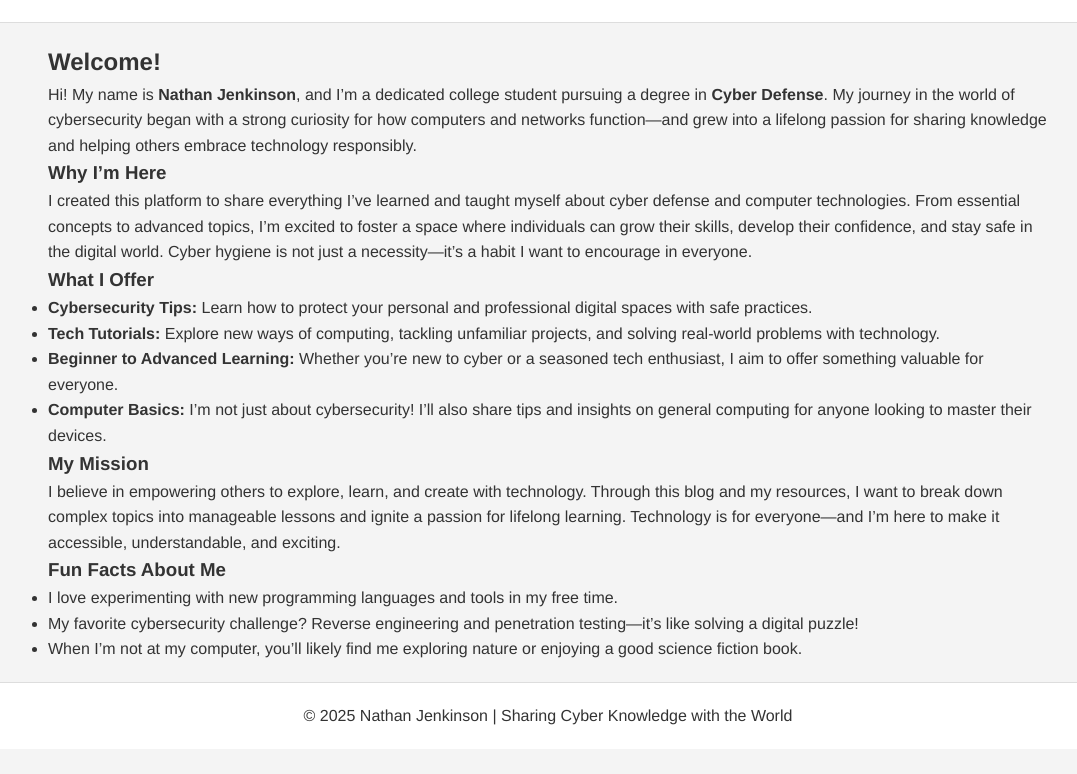
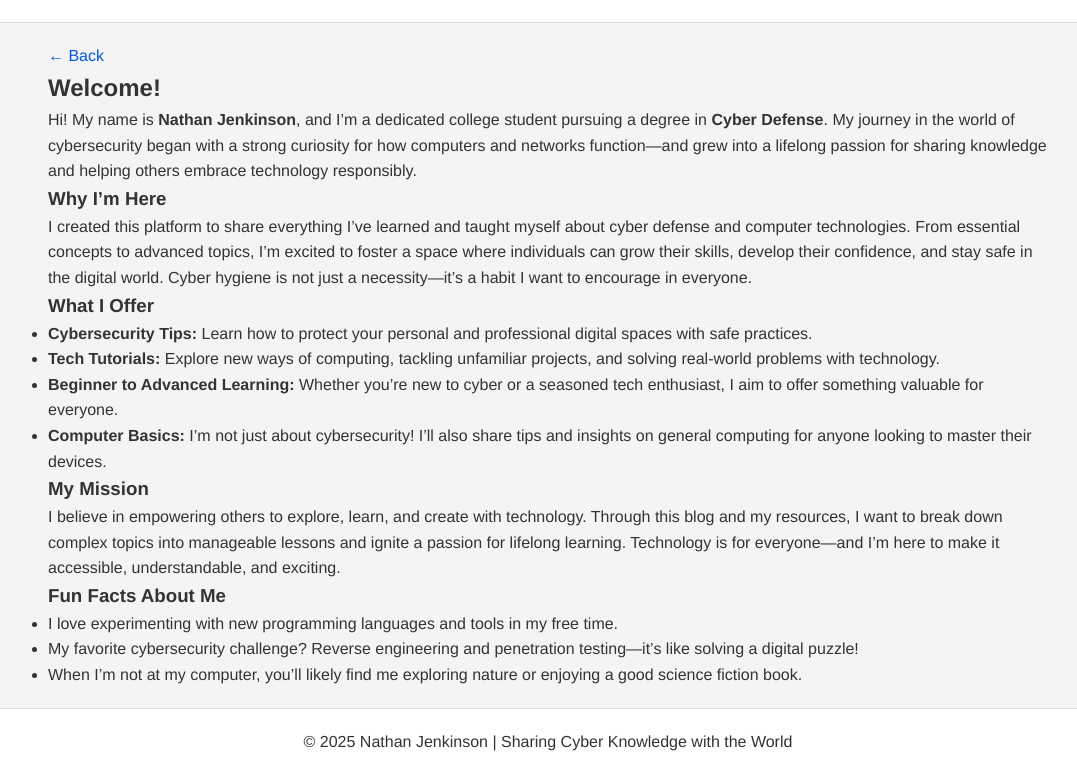
Before and after one commit to What-Is-Linux-lol/mywebsite, a plain HTML site: page introduction.html in a window 1280 px wide. Shown: the part 79-853 px from the top of the page, without its empty margins (92-1169 px from the left). Before the commit the page ends 828 px from the top, so only its background shows below. Drawn offline with Linux system fonts and the light colour scheme.

Commit message:
Update introduction.html

```diff
--- a/introduction.html
+++ b/introduction.html
@@ -180,6 +180,7 @@
     <h1>About Nathan Jenkinson</h1>
   </header>
   <div class="container">
+    <a href="javascript:history.back()" style="text-decoration: none; color: #0057e7; font-size: 16px;">← Back</a>
     <div class="content">
       <h2>Welcome!</h2>
       <p>
```
